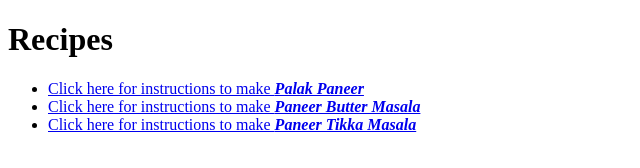
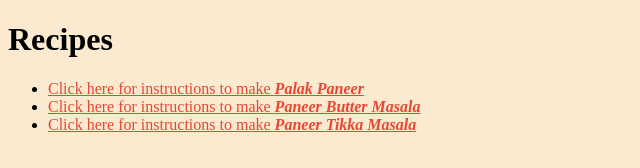
Before and after one commit to hairypotter98/odin-recipes, a plain HTML site: page index.html in a window 1280 px wide. Shown: the whole page, without its empty margins (0-640 px from the left). Drawn offline with Linux system fonts and the light colour scheme.

Commit message:
Css files were added to the index page and the recipe pages

```diff
--- a/index.html
+++ b/index.html
@@ -3,6 +3,7 @@
 <head>
     <meta charset="UTF-8">
     <meta name="viewport" content="width=device-width, initial-scale=1.0">
+    <link rel="stylesheet" href="styles.css">
     <title>Recipes</title>
 </head>
 <body>
--- /dev/null
+++ b/recipes/style.css
@@ -0,0 +1,11 @@
+* {
+    background-color: #FBE9D0;
+}
+
+h1{
+    font-weight: bolder;
+}
+
+a{
+    color: #e64833;
+}
--- /dev/null
+++ b/styles.css
@@ -0,0 +1,11 @@
+* {
+    background-color: #FBE9D0;
+}
+
+h1{
+    font-weight: bolder;
+}
+
+a{
+    color: #e64833;
+}
```
